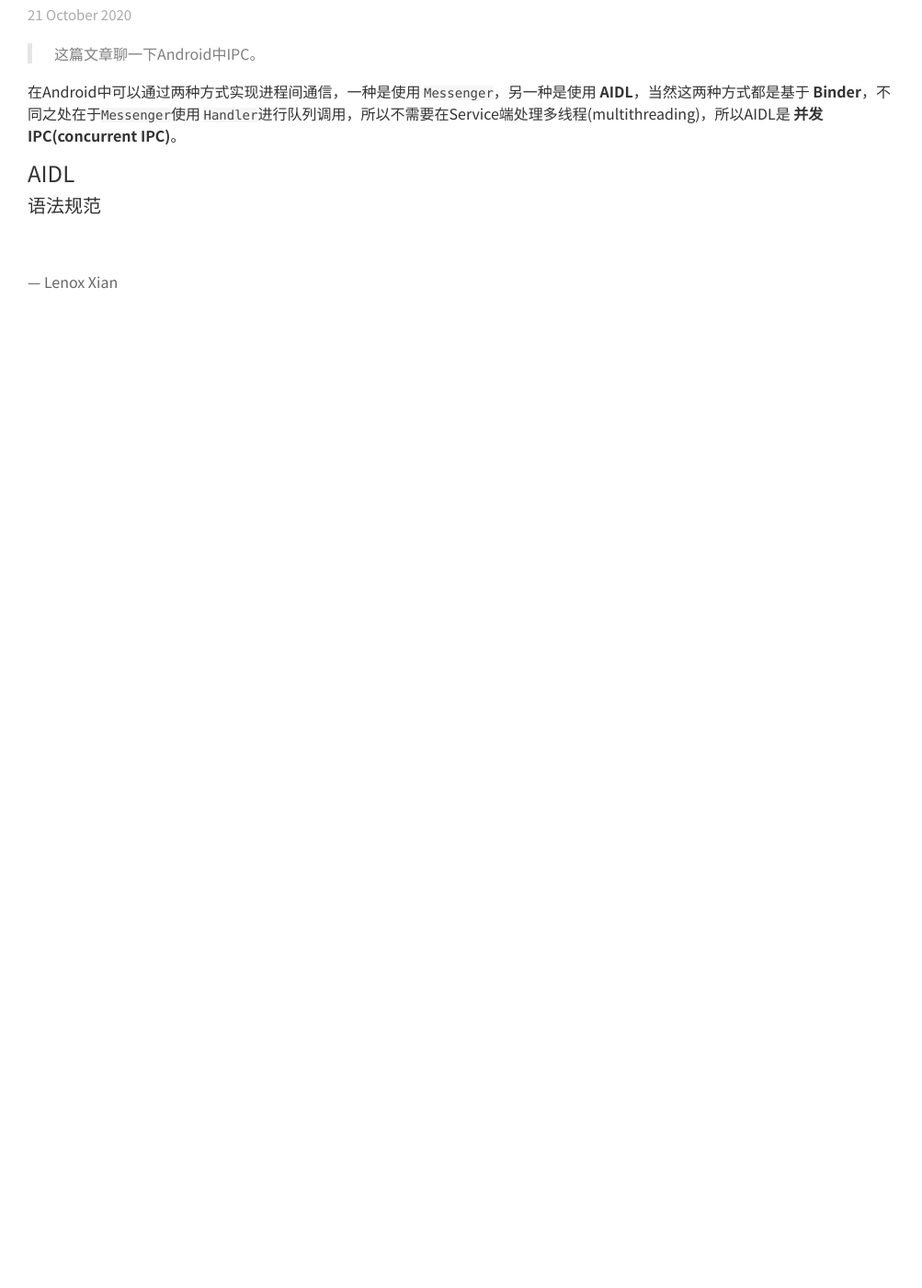
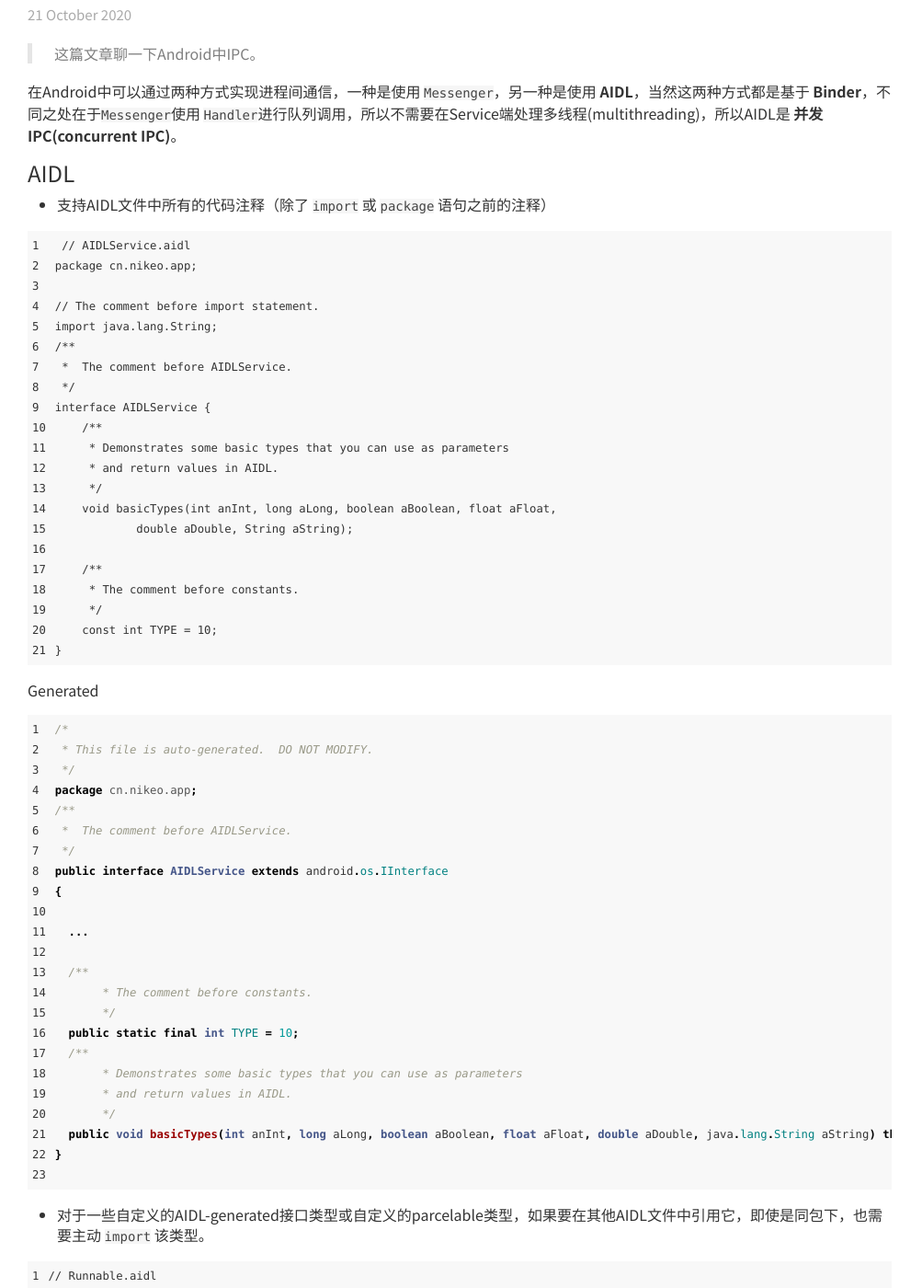
Before and after one commit to nikeorever/nikeorever.github.io, a Jekyll site: the page built from _posts/2020-10-21-android-ipc.md, in a window 1280 px wide and 1400 px high, scrolled down 235 px. Shown: the whole window at 92% size, without its empty margins (0-1003 px from the left). Built offline with Jekyll 4.4.1, drawn with Linux system fonts in a browser that asks for light colours; before the commit the page ends 900 px from its top, so only the background shows below that; some of the changed text lies outside the part shown.

````diff
--- a/_posts/2020-10-21-android-ipc.md
+++ b/_posts/2020-10-21-android-ipc.md
@@ -12,4 +12,150 @@ categories: post
 
 #### AIDL
 
-##### 语法规范
+ - 支持AIDL文件中所有的代码注释（除了 `import` 或 `package` 语句之前的注释）
+
+ ```
+ // AIDLService.aidl
+package cn.nikeo.app;
+
+// The comment before import statement.
+import java.lang.String;
+/**
+ *  The comment before AIDLService.
+ */
+interface AIDLService {
+    /**
+     * Demonstrates some basic types that you can use as parameters
+     * and return values in AIDL.
+     */
+    void basicTypes(int anInt, long aLong, boolean aBoolean, float aFloat,
+            double aDouble, String aString);
+
+    /**
+     * The comment before constants.
+     */
+    const int TYPE = 10;
+}
+ ```
+
+Generated
+
+```java
+/*
+ * This file is auto-generated.  DO NOT MODIFY.
+ */
+package cn.nikeo.app;
+/**
+ *  The comment before AIDLService.
+ */
+public interface AIDLService extends android.os.IInterface
+{
+
+  ...
+
+  /**
+       * The comment before constants.
+       */
+  public static final int TYPE = 10;
+  /**
+       * Demonstrates some basic types that you can use as parameters
+       * and return values in AIDL.
+       */
+  public void basicTypes(int anInt, long aLong, boolean aBoolean, float aFloat, double aDouble, java.lang.String aString) throws android.os.RemoteException;
+}
+
+```
+
+- 对于一些自定义的AIDL-generated接口类型或自定义的parcelable类型，如果要在其他AIDL文件中引用它，即使是同包下，也需要主动 `import` 该类型。
+
+```
+// Runnable.aidl
+package cn.nikeo.app;
+
+interface Runnable {
+    void run();
+}
+```
+
+```
+// Rect.aidl
+package cn.nikeo.app;
+
+parcelable Rect {
+    int left;
+    int top;
+    int right;
+    int bottom;
+}
+```
+
+```
+// AIDLService.aidl
+package cn.nikeo.app;
+
+import cn.nikeo.app.Runnable;
+import cn.nikeo.app.Rect;
+
+interface AIDLService {
+    void stringType(String str);
+    void runnableType(Runnable runnable);
+    void rectType(inout Rect rect);
+}
+```
+
+
+
+##### 支持的数据类型
+
+ - 除 `short` 之外的所有基本数据类型（`boolean`, `char`, `byte`, `int`, `long`, `float`, `double`）。
+
+   方向标记：必须是 `in`，可以省略。
+
+ - `java.lang.String`。
+
+   方向标记：必须是 `in`，可以省略。
+
+- `java.lang.CharSequence`。
+
+   方向标记：必须是 `in`，可以省略。
+
+- AIDL-generated interfaces。
+
+   方向标记：必须是 `in`，可以省略。
+
+- `android.os.IBinder`。
+
+   方向标记：必须是 `in`，可以省略。
+
+- `android.os.Parcelable`的实现类（如 `android.os.Bundle`）。
+
+   方向标记：必须是 `in`, `out` 或 `inout`，不可以省略。
+
+- `java.util.List`。支持指定泛型参数类型（如`List<String>`），接收端实际接受到的具体类型是 `java.util.ArrayList`。
+
+   方向标记：必须是 `in`, `out` 或 `inout`，不可以省略。
+
+- `java.util.Map`。不支持指定泛型参数类型（如`Map<String, String>`），接收端实际接受到的具体类型是 `java.util.HashMap`,推荐使用 `android.os.Bundle`。
+
+   方向标记：必须是 `in`, `out` 或 `inout`，不可以省略。
+
+- 数组类型（如 `int[]`, `String[]`）。
+
+   方向标记：必须是 `in`, `out` 或 `inout`，不可以省略。
+
+##### AIDL 接口方法
+
+ - 方法可以携带0个或多个方法参数，返回 `void` 或一个值。
+ - 可以定义 `java.lang.String` 或 `int` 类型的常量。
+
+ ```
+    const int VERSION = 1;
+    const String TAG = "TAG";
+ ```
+
+ - Nullable的参数或返回值可以注解 `@nullable`。
+
+ ```
+    @nullable
+    String nullableType(@nullable String name);
+ ```
````
Also changed, not shown: _posts/2020-04-26-java-volatile.md (added, +126 -0 lines).
